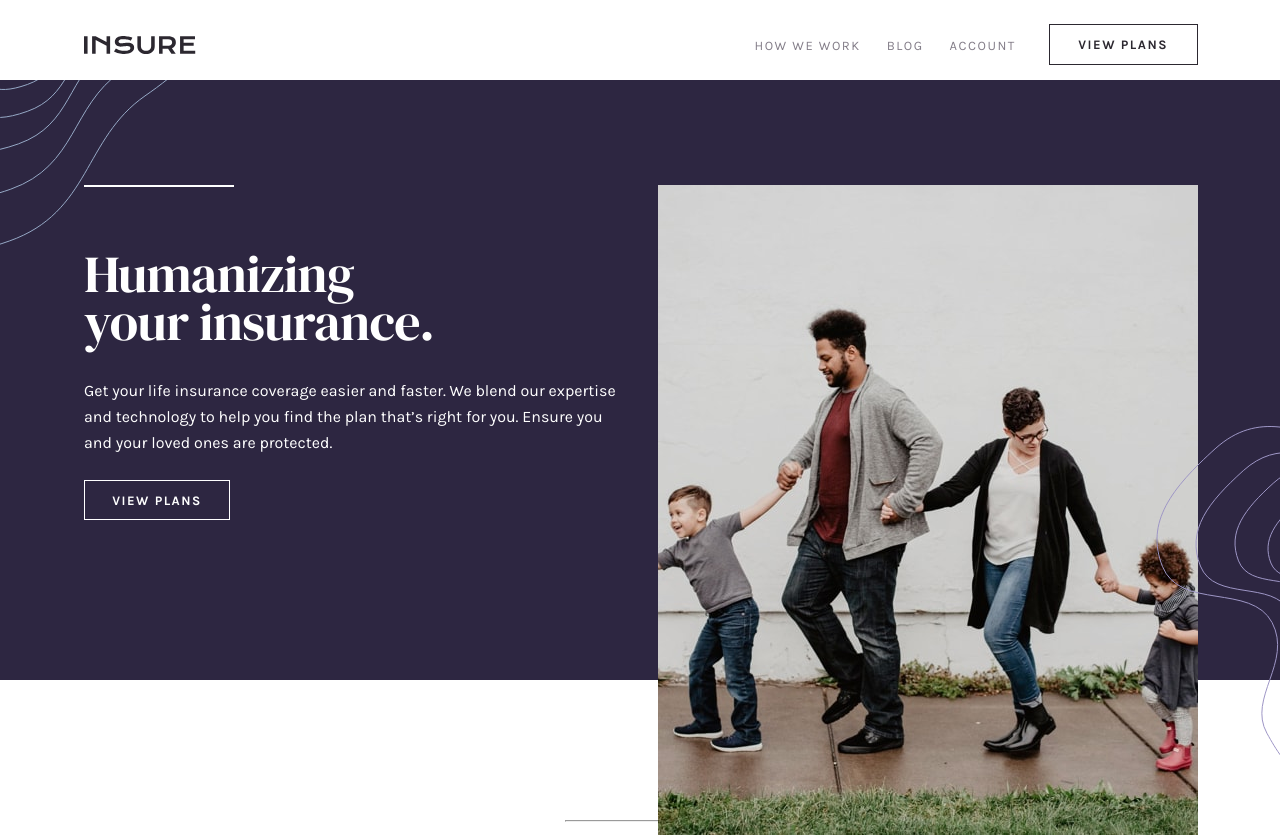
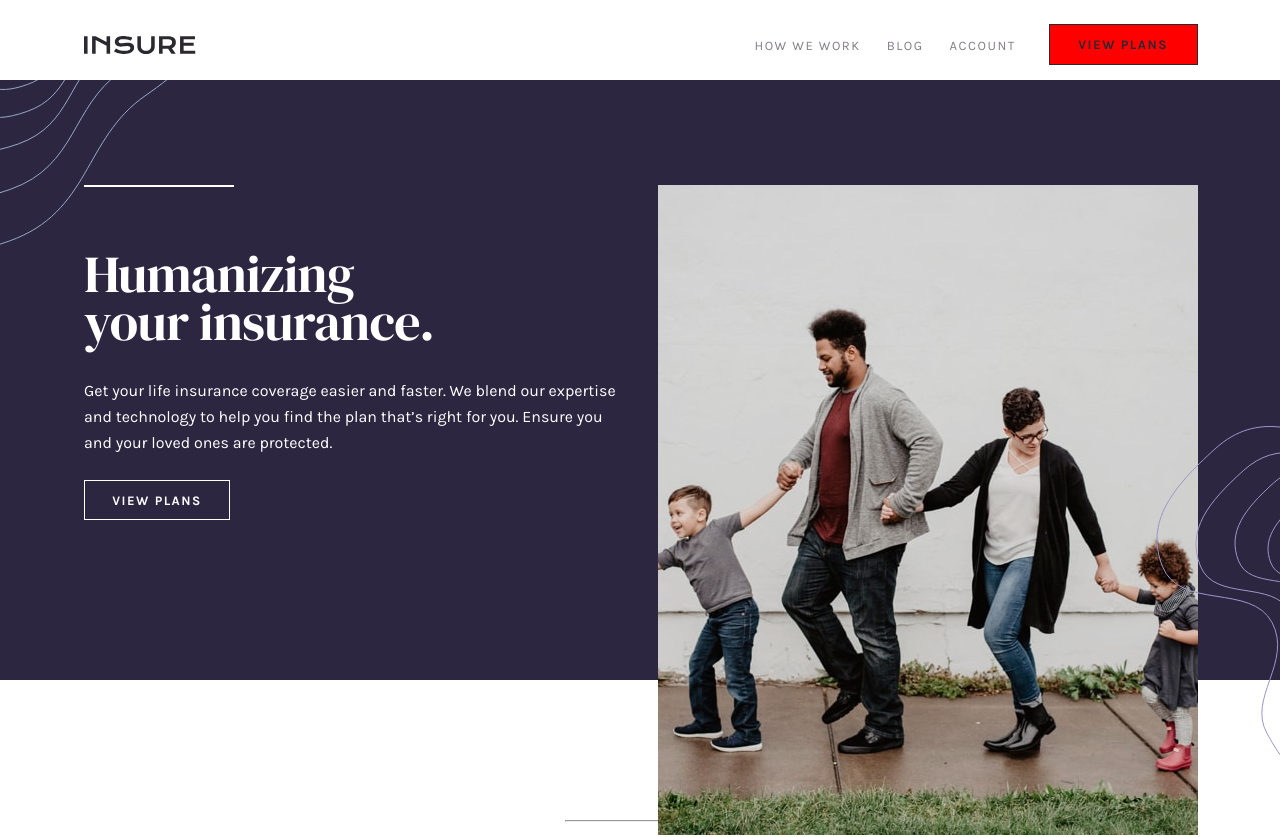
Before and after one commit to aryan2000sp/Insure_Webpage, a React (Create React App) app: page / in a window 1280 px wide. Shown: the top 837 px of the page. Built offline with nearby package versions, Linux system fonts and the light colour scheme.

Commit message:
Added style to button.

```diff
--- a/package.json
+++ b/package.json
@@ -1,4 +1,5 @@
 {
+  "homepage": "https://aryan2000sp.github.io/Insure_Webpage",
   "name": "project_5",
   "version": "0.1.0",
   "private": true,
--- a/src/scss/_header.scss
+++ b/src/scss/_header.scss
@@ -40,7 +40,7 @@
       color: #2c2830;
       line-height: 15.2px;
       letter-spacing: 1.5px;
-      background-color: #fff;
+      background-color: red;
       border: 1.5px solid #2c2830;
 
       &:hover {
```
